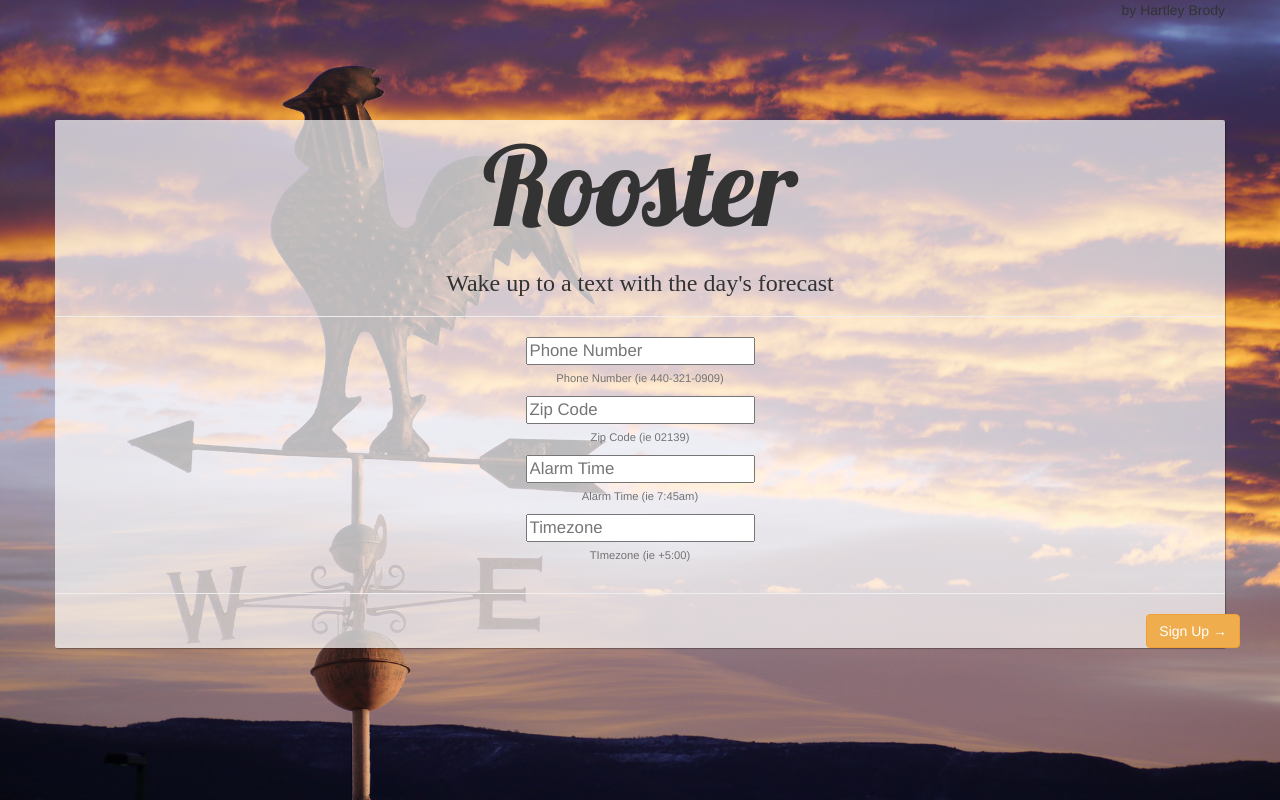
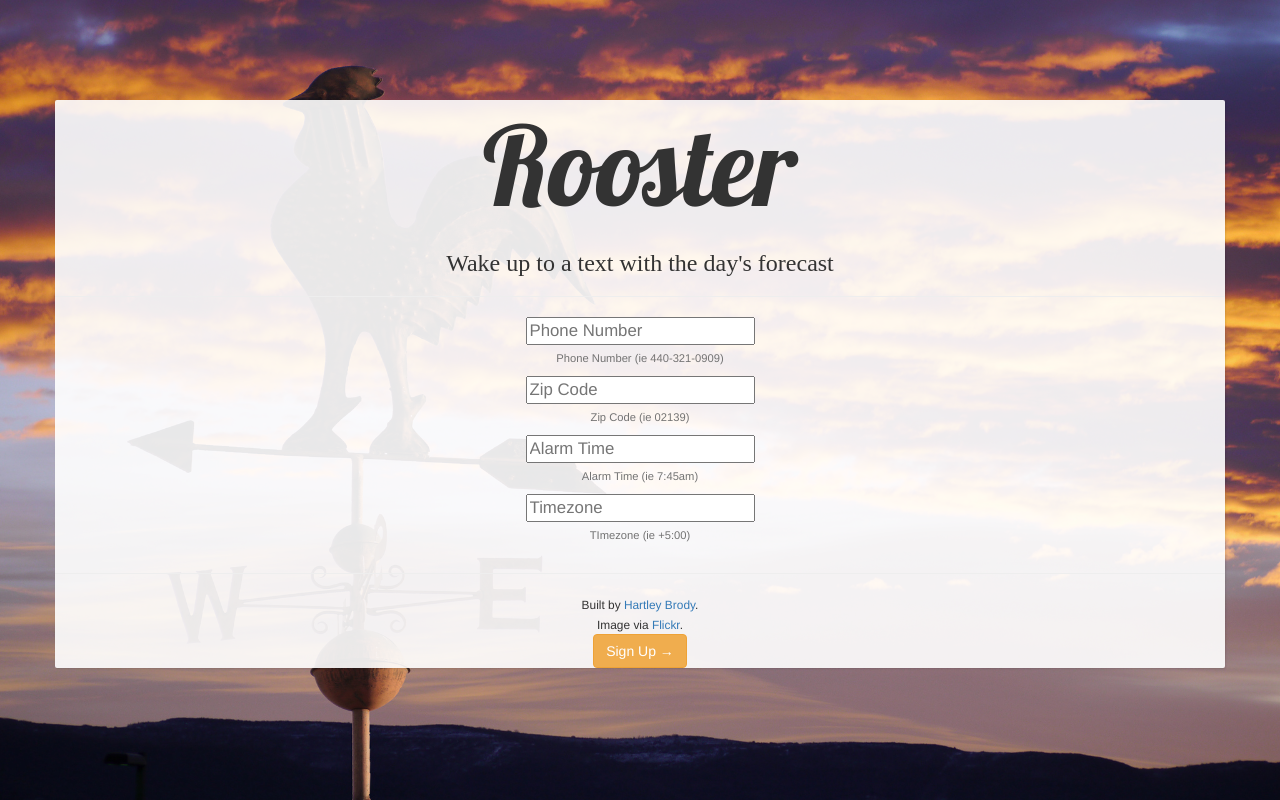
Before and after one commit to hartleybrody/rooster, a Flask app: page / in a window 1280 px wide. Run offline with Flask 2, Linux system fonts and the light colour scheme; some libraries are stand-ins or nearby versions; some web fonts are replaced.

Commit message:
solidifed homepage design for now

```diff
--- a/static/styles.css
+++ b/static/styles.css
@@ -11,12 +11,12 @@ body{
 }
 
 #signup-area{
-    margin: 100px auto 100px;
+    margin-top: 100px;
     text-align: center;
 
-    background-color: rgba(255, 255, 255, 0.7);
+    background-color: rgba(255, 255, 255, 0.9);
     border-radius: 2px;
-    box-shadow: 1px 1px 1px rgba(0, 0, 0, 0.3);
+    box-shadow: 1px 1px 2px rgba(0, 0, 0, 0.1);
 
 }
 
--- a/templates/homepage.html
+++ b/templates/homepage.html
@@ -17,12 +17,12 @@
 
         <div class="container">
             <div class="row">
-                <div class="pull-right">by Hartley Brody</div>
+                <div class="pull-right"></div>
             </div>
 
             <div class="row text-center">
-                <div class="span6 offset3">
-                    <div id="signup-area">
+                <div class="span6 offset3" id="signup-area">
+
                     <h1>Rooster</h1>
                     <h3>Wake up to a text with the day's forecast</h3>
 
@@ -53,12 +53,18 @@
                         <hr />
 
                         <div class="row">
-                                <div class="span5 text-right">
+                            <div class="span4 text-center">
+                                <small class="muted">
+                                    Built by <a href="https://github.com/hartleybrody">Hartley Brody</a>.<br>
+                                    Image via <a href="http://www.flickr.com/photos/9242564@N07/6868613488/in/photostream/" target="_blank">Flickr</a>.
+                                </small>
+                            </div>
+                            <div class="span2 text-center">
                                 <input type="submit" class="btn btn-warning btn-large" value="Sign Up &rarr;" />
                             </div>
                         </div>
                     </form>
-                    </div>
+
                 </div>
             </div>
 
```
Lines whose indentation alone changed are shown as unchanged.
